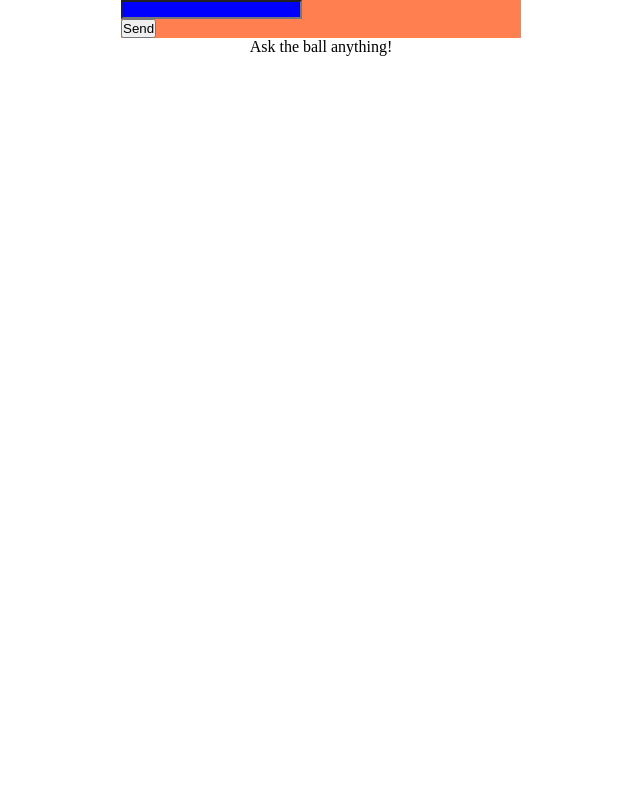
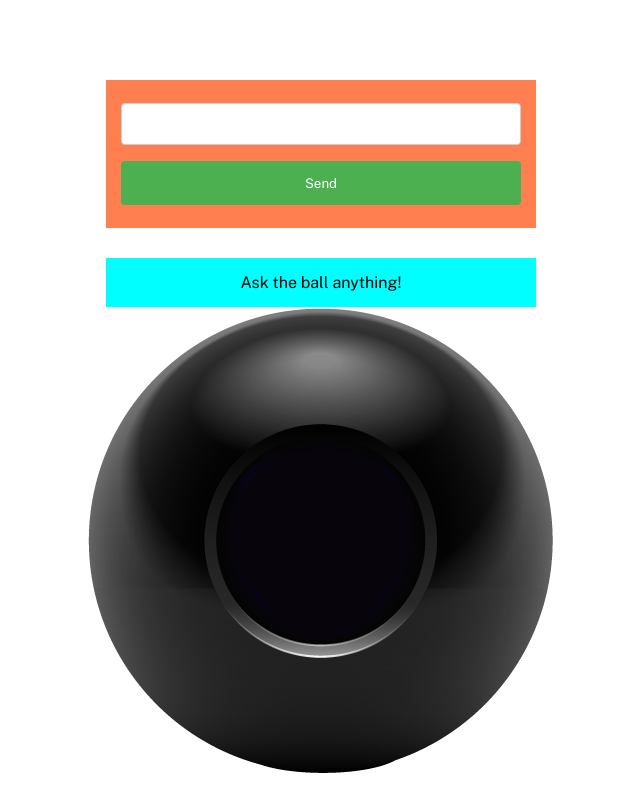
Before and after one commit to Nesiht/8-Ball, a plain HTML site: page index.html in a window 1280 px wide. Shown: the whole page, without its empty margins (319-959 px from the left). Drawn offline with nearby package versions, Linux system fonts and the light colour scheme.

Commit message:
Added img, improvements on the 8-ball

```diff
--- a/index.html
+++ b/index.html
@@ -5,7 +5,8 @@
     <meta name="viewport" content="width=device-width, initial-scale=1.0">
     <meta http-equiv="X-UA-Compatible" content="ie=edge">
     <link rel="stylesheet" href="style.css">
-    <title>Document</title>
+    <link href="https://fonts.googleapis.com/css?family=Public+Sans:300,400,700&display=swap" rel="stylesheet">
+    <title>Magic 8-ball</title>
 </head>
 <body>
 
@@ -13,13 +14,18 @@
         <input type="text" name="text-input" class="text-field" autocomplete="off" >
         <!-- <input type="text" name="text-output" class="text-field" autocomplete="off" value="TEST"> -->
         <!-- When clicked, will run function to update the  answer -->
-        <button clasS="buttin-input" onclick="upDate()">Send</button>
+        <button class="button-input" onclick="upDate()">Send</button>
+
     </form>
 
     <div class="result">
         <p id="answer">Ask the ball anything!</p>
     </div>
 
+    <div class="ball">
+        <img src="img/empty_ball2.png" alt="">
+    </div>
+
     <script src="script.js"></script>
 </body>
 </html>
--- a/style.css
+++ b/style.css
@@ -1,6 +1,7 @@
 *{
     margin: 0;
     padding: 0;
+    font-family: 'Public Sans', sans-serif;
 }
 
 /***********
@@ -13,10 +14,25 @@ p {
 }
 
 /***********
-Font styles
+DIV styles
 ***********/
 
+.result {
+    background-color: aqua;
+    margin: auto;
+    margin-top: 30px;
+    width: 400px;
+    padding: 15px;
+}
 
+.ball img {
+    display: block;
+    margin: auto;
+}
+
+.ball {
+
+}
 
 /***********
 a hred styles
@@ -35,11 +51,27 @@ Form styles
     width: 400px;
     margin: auto;
     background-color: coral;
+    padding: 15px;
+    margin-top: 80px;
 }
 
 .text-field {
-    display: block;
-    background-color: blue;
-    width: 1005;
+    width: 100%;
+    padding: 12px 20px;
+    margin: 8px 0;
+    display: inline-block;
+    border: 1px solid #ccc;
+    border-radius: 4px;
+    box-sizing: border-box;
+}
 
+.button-input {
+    width: 100%;
+    background-color: #4CAF50;
+    color: white;
+    padding: 14px 20px;
+    margin: 8px 0;
+    border: none;
+    border-radius: 4px;
+    cursor: pointer;
 }
```
Also changed, not shown: img/empty_ball.png (added), img/empty_ball2.png (added), img/empty_ball3.jpg (added).
